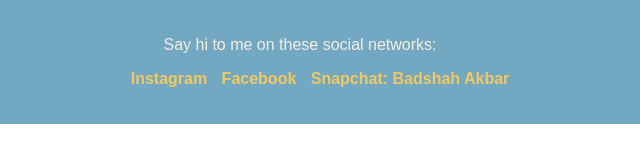
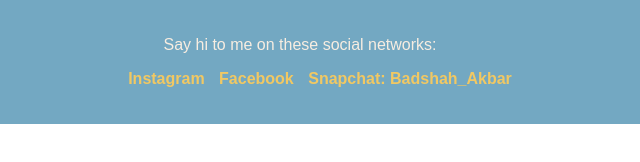
Before and after one commit to Article-Data/About-Me.io, a plain HTML site: page index.html in a window 1280 px wide. Shown: the part 1468-1630 px from the top of the page, 340-980 px from the left. Drawn offline with Linux system fonts and the light colour scheme.

Commit message:
Update index.html

```diff
--- a/index.html
+++ b/index.html
@@ -121,7 +121,7 @@ a {
     <ul class="social">
         <li><a class="css-is-deranged" href="https://www.instagram.com/badshah_akbar"> Instagram</a></li>
         <li><a class="css-is-deranged" href="https://www.facebook.com/sami.mohiuddin.37"> Facebook </a></li>
-        <li><a class="css-is-deranged" href="null">Snapchat: Badshah Akbar</a></li>
+        <li><a class="css-is-deranged" href="null">Snapchat: Badshah_Akbar</a></li>
     </ul>
 
 </footer>
```
